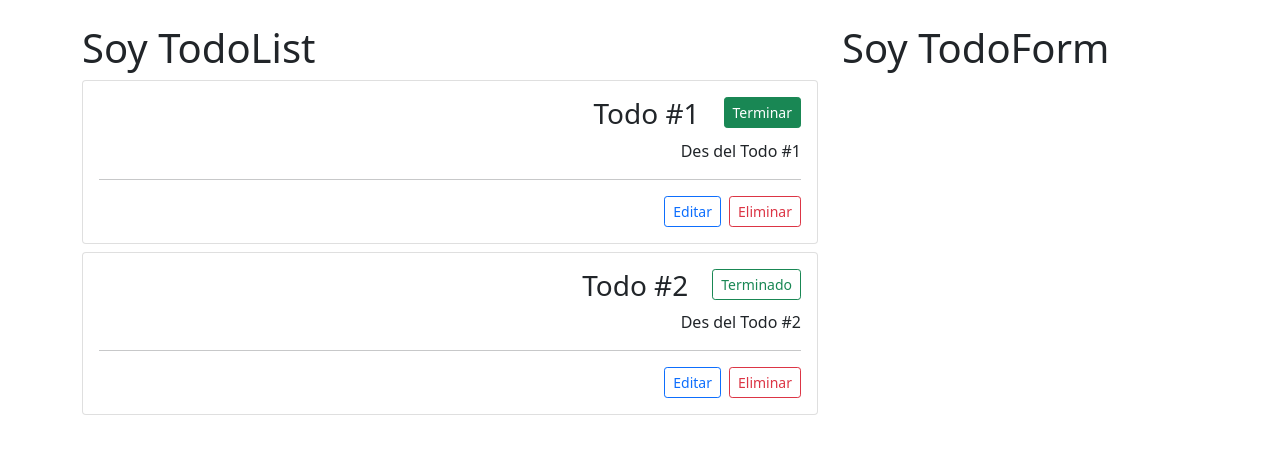
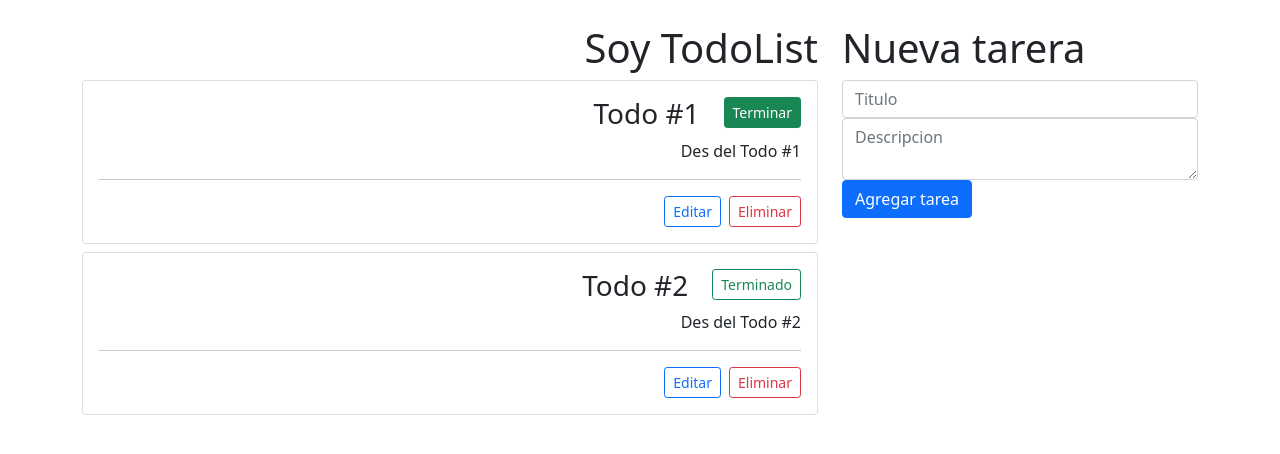
Before and after one commit to LucianoMDV/TodoList_React_2021, a React (Create React App) app: page / in a window 1280 px wide. Shown: the top 454 px of the page. Built offline with nearby package versions, Linux system fonts and the light colour scheme.

Commit message:
funcionalidad de editar y agregado de mensajes para el usuario en cada accion de los botones

```diff
--- a/src/App.js
+++ b/src/App.js
@@ -18,9 +18,14 @@ const initialTodos = [
 ];
 
 const App = () => {
+
   const [todos, setTodos] = useState(initialTodos);
+  const [todoEdit, setTodoEdit] = useState(null);
 
   const todoDelete = (todoId) => {
+    if (todoEdit && todoId === todoEdit.id) {
+      setTodoEdit(null);
+    }
     const changedTodos = todos.filter((todo) => todo.id !== todoId);
 
     setTodos(changedTodos);
@@ -50,6 +55,30 @@ const App = () => {
     setTodos(changedTodos);
   };
 
+  const todoAdd = (todo) => {
+
+    const newTodo = {
+      id: Date.now(),
+      ...todo,
+      completed: false
+    }
+    const changedTodos = [
+      newTodo,
+      ...todos
+    ];
+    setTodos(changedTodos);
+  }
+
+  const todoUpdate = (todoEdit) => {
+    const changedTodos = todos.map(todo => (
+      todo.id === todoEdit.id
+      ? todoEdit
+      : todo
+    ))
+
+    setTodos(changedTodos);
+  }
+
   return (
     <div className="container mt-4">
       <div className="row">
@@ -58,10 +87,16 @@ const App = () => {
             todos={todos}
             todoDelete={todoDelete}
             todoToogleCompleted={todoToogleCompleted}
+            setTodoEdit={setTodoEdit}
         />
         </div>
         <div className="col-4">
-          <TodoForm />
+          <TodoForm
+          todoEdit={todoEdit}
+          todoAdd={todoAdd}
+          todoUpdate={todoUpdate}
+          setTodoEdit={setTodoEdit}
+          />
         </div>
       </div>
     </div>
--- a/src/components/Todo.js
+++ b/src/components/Todo.js
@@ -1,6 +1,6 @@
 import React from "react";
 
-const Todo = ({ todo, todoDelete, todoToogleCompleted }) => {
+const Todo = ({ todo, todoDelete, todoToogleCompleted, setTodoEdit }) => {
   return (
     <div className="card mt-2">
       <div className="card-body">
@@ -21,7 +21,10 @@ const Todo = ({ todo, todoDelete, todoToogleCompleted }) => {
         <hr />
         <div className="d-flex gap-2">
           <div className="me-auto"></div>
-          <button className="btn btn-sm btn-outline-primary ml-auto">
+          <button
+            className="btn btn-sm btn-outline-primary ml-auto"
+            onClick={() => setTodoEdit(todo)}
+            >
             Editar
           </button>
           <button
--- a/src/components/TodoForm.js
+++ b/src/components/TodoForm.js
@@ -1,9 +1,137 @@
-import React from 'react';
+import React, { useState, useEffect } from "react";
 
-const TodoForm = () => {
-    return (
-        <h1>Soy TodoForm</h1>
-    );
-}
+const initialFormValues = {
+    title: '',
+    description: '',
+  };
+
+const TodoForm = ({todoEdit, todoAdd, todoUpdate, setTodoEdit}) => {
+
+  const [formValues, setFormValues] = useState(initialFormValues);
+  const {title, description} = formValues;
+  const [error, setError] = useState(null);
+  const [successMessage, setSuccessMessage] = useState(null);
+
+  useEffect(() => {
+      if (todoEdit) {
+          setFormValues(todoEdit);
+      }
+      else {
+          setFormValues(initialFormValues);
+      }
+  }, [todoEdit])
+
+  const handleInputChange = (e) => {
+      const chandefFormValues = {
+          ...formValues,
+          [e.target.name]: e.target.value
+      };
+
+      setFormValues(chandefFormValues)
+  }
+
+  const handleSubmit = (e) => {
+    e.preventDefault();
+
+    // comprobaciones obligatorias
+    if (title.trim() === '') {
+
+        setError('Debes indicar un titulo')
+        setTimeout(() => {
+            setError(null);
+        }, 2000);
+        return;
+    }
+
+    if (description.trim() === '') {
+        setError('Debes indicar una descripcion')
+        setTimeout(() => {
+            setError(null);
+        }, 2000);
+        return;
+    }
+
+
+    if (todoEdit) {
+        todoUpdate(formValues);
+        setSuccessMessage('Actualizado con exito');
+    } else {
+        todoAdd(formValues);
+        setSuccessMessage('Agregado con exito');
+        setFormValues(initialFormValues);
+    }
+
+    setTimeout(() => {
+        setSuccessMessage(null);
+    }, 2000);
+    setError(null);
+  }
+
+  return (
+    <div>
+      <h1>{todoEdit ? 'Editar tarea': 'Nueva tarera'}</h1>
+
+      {
+          todoEdit && (
+            <button
+                className="btn btn-sm btn-warning"
+                onClick={() => setTodoEdit(null)}
+            >
+                Cancelar edicion
+            </button>
+
+          )
+      }
+
+      <form onSubmit={handleSubmit}>
+        <input
+            type="text"
+            placeholder="Titulo"
+            className="form-control"
+            value={title}
+            name="title"
+            onChange={handleInputChange}
+        />
+        <textarea
+            placeholder="Descripcion"
+            className="form-control"
+            value={description}
+            name="description"
+            onChange={handleInputChange}
+        ></textarea>
+        <button
+            type="submit"
+            className="btn btn-primary btn-block">
+          {todoEdit ? 'Actualizar tarea' : 'Agregar tarea'}
+        </button>
+      </form>
+
+        {
+            // error
+            // ? (
+            //     <div className="alert alert-danger">
+            //         { error }
+            //     </div>
+            // ) : (
+            //     null
+            // )
+            error &&
+            (
+                <div className="alert alert-danger">
+                    { error }
+                </div>
+            )
+        }
+        {
+            successMessage &&
+            (
+                <div className="alert alert-success">
+                    { successMessage }
+                </div>
+            )
+        }
+    </div>
+  );
+};
 
 export default TodoForm;
--- a/src/components/TodoList.js
+++ b/src/components/TodoList.js
@@ -1,20 +1,29 @@
 import React from "react";
 import Todo from "./Todo";
 
-const TodoList = ({todos, todoDelete, todoToogleCompleted}) => {
+const TodoList = ({todos, todoDelete, todoToogleCompleted, setTodoEdit}) => {
 
   return (
     <div>
-      <h1> Soy TodoList </h1>
+      <h1 className="text-end"> Soy TodoList </h1>
+
       {
-        todos.map((todo) => (
+        todos.length === 0
+        ? (
+          <div className="alert alert-primary">
+            No hay tareas. Por favor agrega una {":)"}
+          </div>
+        ) : (
+          todos.map((todo) => (
             <Todo
                 todo={todo}
                 key={todo.id}
                 todoDelete={todoDelete}
                 todoToogleCompleted={todoToogleCompleted}
+                setTodoEdit={setTodoEdit}
             />
         ))
+        )
       }
     </div>
   );
```
Also changed, not shown: 1 other file (tests, documents, lock files or other folders).
